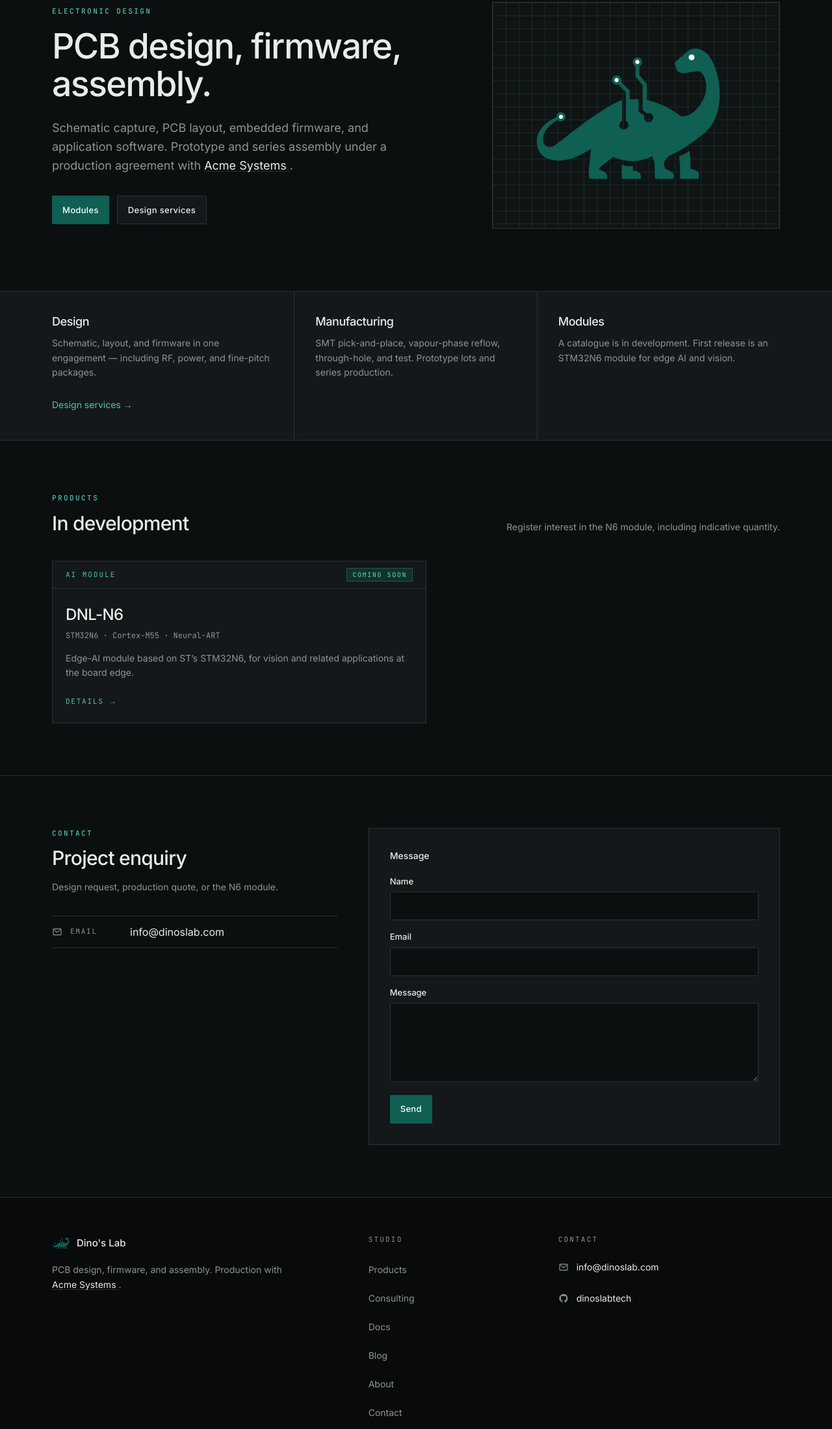
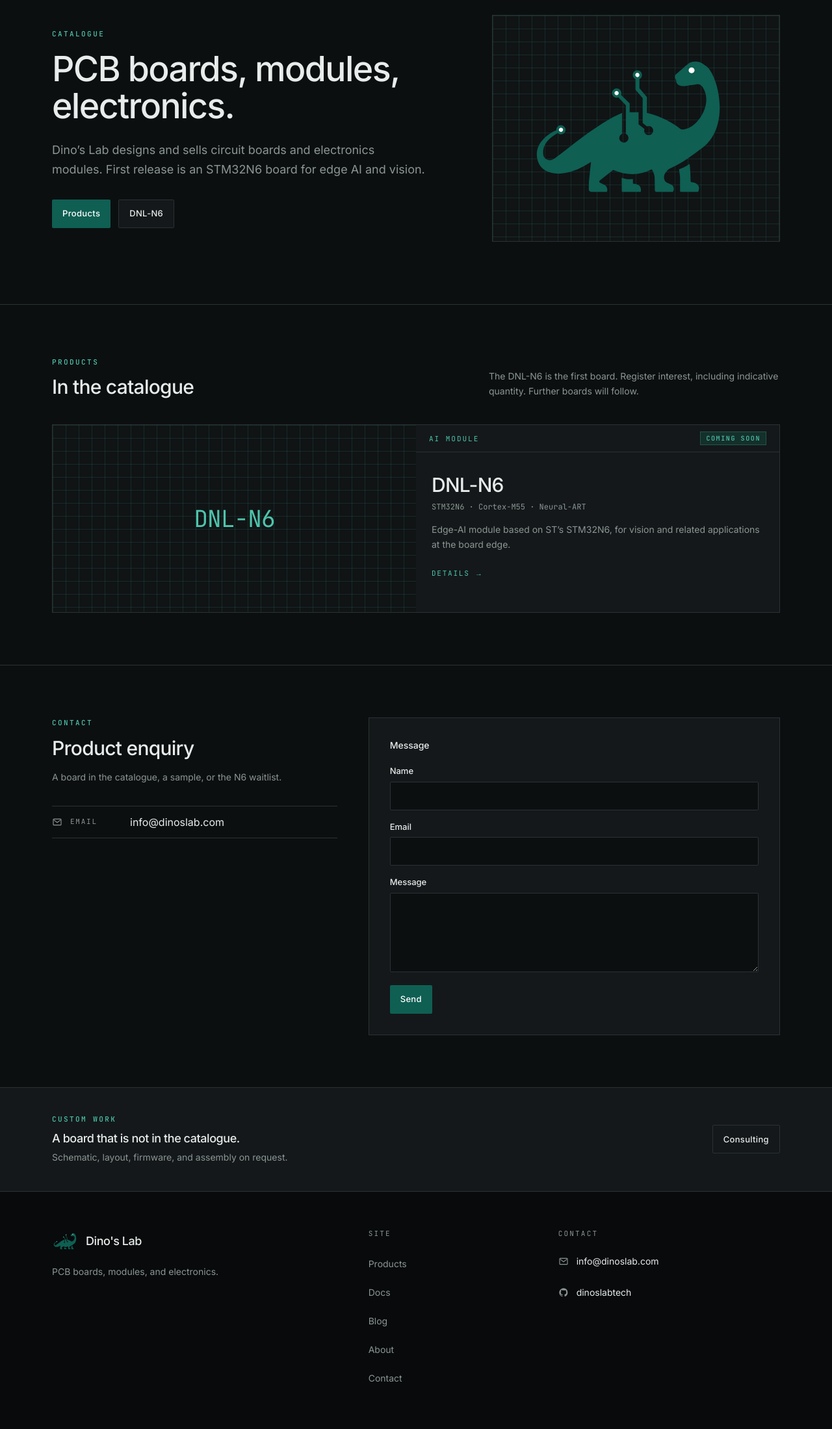
Before and after one commit to dinoslabtech/dinoslab.com, an Astro site: page / in a window 1280 px wide. Shown: the part 157-2356 px from the top of the page at 65% size. Built offline with nearby package versions, Linux system fonts and the light colour scheme; Astro itself is replaced by a stand-in of ours.

Commit message:
v0.2.9 Product-first site, larger mark, consulting only on home banner
Dino's Lab leads with boards and modules. Consulting stays on /consulting
and as a strip at the bottom of the home page.

```diff
--- a/package.json
+++ b/package.json
@@ -1,9 +1,9 @@
 {
   "name": "dinoslab.com",
-  "version": "0.2.8",
+  "version": "0.2.9",
   "private": true,
   "type": "module",
-  "description": "Dino's Lab — boards, modules, and custom PCB work.",
+  "description": "Dino's Lab — PCB boards, modules, and electronics.",
   "scripts": {
     "dev": "astro dev --host 0.0.0.0 --port 4321",
     "build": "astro build",
--- a/src/components/ContactLinks.astro
+++ b/src/components/ContactLinks.astro
@@ -65,7 +65,7 @@ if (github) {
       <li class:list={["flex min-h-11 items-center gap-3 text-sm text-muted", compact ? "py-1" : "py-3"]}>
         <Icon name="pin" />
         {!compact && (
-          <span class="w-20 shrink-0 font-mono text-[11px] uppercase tracking-[0.16em]">Studio</span>
+          <span class="w-20 shrink-0 font-mono text-[11px] uppercase tracking-[0.16em]">Location</span>
         )}
         <span class={compact ? "" : "text-[15px] text-ink sm:text-base"}>{site.location}</span>
       </li>
--- a/src/components/Footer.astro
+++ b/src/components/Footer.astro
@@ -7,20 +7,17 @@ const year = new Date().getFullYear();
 <footer class="mt-auto border-t border-line bg-void">
   <div class="shell grid gap-10 py-12 sm:gap-12 sm:py-14 md:grid-cols-12">
     <div class="md:col-span-5">
-      <div class="flex items-center gap-2.5">
-        <img src="/logo-mark.svg" alt="" width="28" height="28" class="h-7 w-7" />
-        <span class="text-[15px] font-medium">{site.name}</span>
+      <div class="flex items-center gap-3">
+        <img src="/logo-mark.svg" alt="" width="40" height="40" class="h-10 w-10" />
+        <span class="text-lg font-medium tracking-tight">{site.name}</span>
       </div>
       <p class="mt-4 max-w-sm text-sm leading-relaxed text-muted">
-        {site.tagline} Production with{" "}
-        <a class="text-ink underline decoration-line underline-offset-2 hover:text-lab" href={site.acme.url}>
-          {site.acme.name}
-        </a>.
+        {site.tagline}
       </p>
     </div>
 
     <div class="md:col-span-3">
-      <p class="font-mono text-[11px] uppercase tracking-[0.2em] text-muted">Studio</p>
+      <p class="font-mono text-[11px] uppercase tracking-[0.2em] text-muted">Site</p>
       <ul class="mt-4 space-y-0 text-sm text-muted">
         {nav.map((item) => (
           <li>
--- a/src/components/ProductCard.astro
+++ b/src/components/ProductCard.astro
@@ -6,23 +6,41 @@ interface Props {
   chip: string;
   summary: string;
   heading?: "h2" | "h3";
+  featured?: boolean;
 }
 
-const { href, category, title, chip, summary, heading = "h2" } = Astro.props;
+const { href, category, title, chip, summary, heading = "h2", featured = false } = Astro.props;
 const Heading = heading;
 ---
 
-<a href={href} class="panel group flex flex-col overflow-hidden transition-colors hover:border-lab">
+<a
+  href={href}
+  class:list={[
+    "panel group overflow-hidden transition-colors hover:border-lab",
+    featured ? "grid md:grid-cols-2" : "flex flex-col",
+  ]}
+>
+  {
+    featured && (
+      <div class="figure-grid flex min-h-52 items-center justify-center px-8 py-12 md:min-h-[18rem]">
+        <p class="font-mono text-3xl tracking-tight text-lab sm:text-4xl">{title}</p>
+      </div>
+    )
+  }
+  <div class="flex flex-col">
     <div class="flex flex-wrap items-center justify-between gap-2 border-b border-line px-4 py-2.5 sm:px-5">
       <span class="font-mono text-[11px] uppercase tracking-[0.18em] text-lab">{category}</span>
       <span class="badge">Coming soon</span>
     </div>
-  <div class="flex flex-1 flex-col px-5 py-6">
-    <Heading class="text-2xl font-medium tracking-tight group-hover:text-lab">{title}</Heading>
+    <div class="flex flex-1 flex-col px-5 py-6 sm:px-6 sm:py-8">
+      <Heading class:list={["font-medium tracking-tight group-hover:text-lab", featured ? "text-3xl" : "text-2xl"]}>
+        {title}
+      </Heading>
       <p class="mt-2 font-mono text-xs text-muted">{chip}</p>
       <p class="mt-4 text-sm leading-relaxed text-muted">{summary}</p>
       <p class="mt-6 font-mono text-[11px] uppercase tracking-[0.16em] text-lab">
         Details <span aria-hidden="true" class="font-sans">→</span>
       </p>
     </div>
+  </div>
 </a>
--- a/src/data/site.ts
+++ b/src/data/site.ts
@@ -3,8 +3,8 @@ export const site = {
   legalName: "Dino's Lab",
   url: "https://dinoslab.com",
   description:
-    "Electronic design studio in Ladispoli (Rome), Italy. PCB layout, firmware, and board assembly from prototype to series production.",
-  tagline: "PCB design, firmware, and assembly.",
+    "PCB boards, modules, and electronics from Dino's Lab. Ladispoli (Rome), Italy.",
+  tagline: "PCB boards, modules, and electronics.",
   email: "info@dinoslab.com",
   github: "https://github.com/dinoslabtech",
   githubHandle: "dinoslabtech",
@@ -17,7 +17,6 @@ export const site = {
 
 export const nav = [
   { href: "/products", label: "Products" },
-  { href: "/consulting", label: "Consulting" },
   { href: "/docs", label: "Docs" },
   { href: "/blog", label: "Blog" },
   { href: "/about", label: "About" },
--- a/src/pages/about.astro
+++ b/src/pages/about.astro
@@ -6,39 +6,33 @@ import { site } from "@/data/site";
 
 <Layout
   title="About"
-  description="Dino’s Lab is an electronic design studio in Ladispoli (Rome), Italy, with board assembly through Acme Systems."
+  description="Dino’s Lab designs and sells PCB boards, modules, and electronics. Ladispoli (Rome), Italy."
 >
   <div class="shell py-16 lg:py-20">
-    <PageIntro kicker="About" title="The studio">
-      Electronic design and board assembly. The studio is in Ladispoli (Rome), Italy.
+    <PageIntro kicker="About" title="Dino’s Lab">
+      PCB boards, modules, and electronics.
     </PageIntro>
 
     <div class="mt-14 grid gap-12 lg:grid-cols-12">
       <div class="space-y-5 text-[17px] leading-relaxed text-muted lg:col-span-7">
         <p>
-          Dino’s Lab provides schematic capture, PCB layout, embedded firmware,
-          and application software. Related disciplines — mechanics, industrial
-          design, and specialist firmware — are covered through a network of
-          professionals engaged per project.
+          Dino’s Lab designs and sells its own circuit boards and electronics
+          modules. The first catalogue item is the DNL-N6, an STM32N6 module for
+          edge AI and vision. Further boards are in development.
         </p>
         <p>
-          Assembly is carried out under a production agreement with{" "}
+          Boards are assembled under a production agreement with{" "}
           <a class="text-ink underline decoration-line underline-offset-2 hover:text-lab" href={site.acme.url}>
             {site.acme.name}
           </a>
           : SMT pick-and-place, vapour-phase reflow, through-hole completion, and
-          test. Quantities range from first prototypes to series of tens of
-          thousands per month.
-        </p>
-        <p>
-          A catalogue of modules is in development. Custom design remains
-          available throughout.
+          test.
         </p>
       </div>
 
       <dl class="h-fit divide-y divide-line border border-line bg-panel lg:col-span-5">
         <div class="grid grid-cols-[7rem_1fr] gap-4 px-5 py-4 text-sm">
-          <dt class="font-mono text-[11px] uppercase tracking-[0.16em] text-muted">Studio</dt>
+          <dt class="font-mono text-[11px] uppercase tracking-[0.16em] text-muted">Location</dt>
           <dd>{site.location}</dd>
         </div>
         <div class="grid grid-cols-[7rem_1fr] gap-4 px-5 py-4 text-sm">
--- a/src/pages/contact.astro
+++ b/src/pages/contact.astro
@@ -7,12 +7,12 @@ import ContactLinks from "@/components/ContactLinks.astro";
 
 <Layout
   title="Contact"
-  description="Email Dino’s Lab. Ladispoli (Rome), Italy."
+  description="Email Dino’s Lab about a board, a sample, or the catalogue."
 >
   <div class="shell grid gap-12 py-16 lg:grid-cols-12 lg:py-20">
     <div class="lg:col-span-5">
       <PageIntro kicker="Contact" title="Contact">
-        Email.
+        Email. A product in the catalogue, a sample, or the N6 waitlist.
       </PageIntro>
       <div class="mt-10">
         <ContactLinks github location />
@@ -21,10 +21,6 @@ import ContactLinks from "@/components/ContactLinks.astro";
 
     <div class="panel h-fit p-6 sm:p-8 lg:col-span-7">
       <p class="text-sm font-medium">Message</p>
-      <p class="mt-2 text-sm text-muted">
-        For a design or production quote, see{" "}
-        <a class="underline underline-offset-2 hover:text-lab" href="/consulting">consulting</a>.
-      </p>
       <div class="mt-6">
         <ContactForm />
       </div>
--- a/src/pages/index.astro
+++ b/src/pages/index.astro
@@ -3,7 +3,6 @@ import Layout from "@/layouts/Layout.astro";
 import ContactForm from "@/components/ContactForm.astro";
 import ContactLinks from "@/components/ContactLinks.astro";
 import ProductCard from "@/components/ProductCard.astro";
-import { site } from "@/data/site";
 import { getCollection } from "astro:content";
 
 const products = await getCollection("products");
@@ -13,19 +12,15 @@ const products = await getCollection("products");
   <section class="border-b border-line">
     <div class="shell grid items-center gap-10 py-12 sm:py-16 lg:grid-cols-12 lg:gap-10 lg:py-24">
       <div class="lg:col-span-7">
-        <p class="eyebrow">Electronic design</p>
-        <h1 class="display mt-4 max-w-xl">PCB design, firmware, assembly.</h1>
+        <p class="eyebrow">Catalogue</p>
+        <h1 class="display mt-4 max-w-xl">PCB boards, modules, electronics.</h1>
         <p class="lead mt-6">
-          Schematic capture, PCB layout, embedded firmware, and application
-          software. Prototype and series assembly under a production agreement
-          with{" "}
-          <a class="text-ink underline decoration-line underline-offset-2 hover:text-lab" href={site.acme.url}>
-            {site.acme.name}
-          </a>.
+          Dino’s Lab designs and sells circuit boards and electronics modules.
+          First release is an STM32N6 board for edge AI and vision.
         </p>
         <div class="mt-8 flex flex-wrap gap-3">
-          <a href="/products" class="btn-primary">Modules</a>
-          <a href="/consulting" class="btn-secondary">Design services</a>
+          <a href="/products" class="btn-primary">Products</a>
+          <a href="/products/dnl-n6" class="btn-secondary">DNL-N6</a>
         </div>
       </div>
 
@@ -41,50 +36,22 @@ const products = await getCollection("products");
     </div>
   </section>
 
-  <section class="border-b border-line bg-panel">
-    <div class="shell grid grid-cols-1 divide-y divide-line md:grid-cols-3 md:divide-x md:divide-y-0">
-      <div class="py-8 md:pr-8">
-        <h2 class="text-lg font-medium tracking-tight">Design</h2>
-        <p class="mt-2 text-sm leading-relaxed text-muted">
-          Schematic, layout, and firmware in one engagement — including RF,
-          power, and fine-pitch packages.
-        </p>
-        <a href="/consulting" class="mt-4 inline-flex min-h-11 items-center text-sm text-lab hover:underline">
-          Design services&nbsp;→
-        </a>
-      </div>
-      <div class="py-8 md:px-8">
-        <h2 class="text-lg font-medium tracking-tight">Manufacturing</h2>
-        <p class="mt-2 text-sm leading-relaxed text-muted">
-          SMT pick-and-place, vapour-phase reflow, through-hole, and test.
-          Prototype lots and series production.
-        </p>
-      </div>
-      <div class="py-8 md:pl-8">
-        <h2 class="text-lg font-medium tracking-tight">Modules</h2>
-        <p class="mt-2 text-sm leading-relaxed text-muted">
-          A catalogue is in development. First release is an STM32N6 module for
-          edge AI and vision.
-        </p>
-      </div>
-    </div>
-  </section>
-
   <section class="border-b border-line">
     <div class="shell py-12 sm:py-16 lg:py-20">
       <div class="flex flex-col gap-4 md:flex-row md:items-end md:justify-between">
         <div>
           <p class="eyebrow">Products</p>
-          <h2 class="mt-3 text-3xl font-medium tracking-tight">In development</h2>
+          <h2 class="mt-3 text-3xl font-medium tracking-tight">In the catalogue</h2>
         </div>
         <p class="max-w-md text-sm leading-relaxed text-muted">
-          Register interest in the N6 module, including indicative quantity.
+          The DNL-N6 is the first board. Register interest, including indicative
+          quantity. Further boards will follow.
         </p>
       </div>
       <div
         class:list={[
           "mt-10 grid gap-6",
-          products.length > 1 ? "md:grid-cols-2" : "max-w-xl",
+          products.length > 1 ? "md:grid-cols-2" : "",
         ]}
       >
         {
@@ -96,6 +63,7 @@ const products = await getCollection("products");
               chip={product.data.chip}
               summary={product.data.summary}
               heading="h3"
+              featured={products.length === 1}
             />
           ))
         }
@@ -103,13 +71,13 @@ const products = await getCollection("products");
     </div>
   </section>
 
-  <section>
+  <section class="border-b border-line">
     <div class="shell grid gap-10 py-12 sm:gap-12 sm:py-16 lg:grid-cols-12 lg:py-20">
       <div class="lg:col-span-5">
         <p class="eyebrow">Contact</p>
-        <h2 class="mt-3 text-3xl font-medium tracking-tight">Project enquiry</h2>
+        <h2 class="mt-3 text-3xl font-medium tracking-tight">Product enquiry</h2>
         <p class="mt-4 text-sm leading-relaxed text-muted">
-          Design request, production quote, or the N6 module.
+          A board in the catalogue, a sample, or the N6 waitlist.
         </p>
         <div class="mt-8">
           <ContactLinks />
@@ -123,4 +91,17 @@ const products = await getCollection("products");
       </div>
     </div>
   </section>
+
+  <section class="bg-panel">
+    <div class="shell flex flex-col gap-4 py-8 sm:flex-row sm:items-center sm:justify-between sm:py-10">
+      <div>
+        <p class="eyebrow">Custom work</p>
+        <p class="mt-2 text-lg font-medium tracking-tight">A board that is not in the catalogue.</p>
+        <p class="mt-1 max-w-xl text-sm leading-relaxed text-muted">
+          Schematic, layout, firmware, and assembly on request.
+        </p>
+      </div>
+      <a href="/consulting" class="btn-secondary shrink-0">Consulting</a>
+    </div>
+  </section>
 </Layout>
--- a/src/pages/products/index.astro
+++ b/src/pages/products/index.astro
@@ -9,18 +9,19 @@ const products = await getCollection("products");
 
 <Layout
   title="Products"
-  description="Dino’s Lab modules. First release: STM32N6 edge-AI module. Register interest."
+  description="Dino’s Lab catalogue. PCB boards and electronics modules. First release: STM32N6 edge-AI module."
 >
   <div class="shell py-16 lg:py-20">
-    <PageIntro kicker="Products" title="Modules">
-      Catalogue in development. First item is an STM32N6 module for edge AI.
-      Indicative quantity can be included with an interest request.
+    <PageIntro kicker="Products" title="Boards and modules">
+      The catalogue. First item is the DNL-N6, an STM32N6 module for edge AI.
+      Further boards will follow. Indicative quantity can be included with an
+      interest request.
     </PageIntro>
 
     <div
       class:list={[
         "mt-12 grid gap-6",
-        products.length > 1 ? "md:grid-cols-2" : "max-w-xl",
+        products.length > 1 ? "md:grid-cols-2" : "",
       ]}
     >
       {
@@ -31,6 +32,7 @@ const products = await getCollection("products");
             title={product.data.title}
             chip={product.data.chip}
             summary={product.data.summary}
+            featured={products.length === 1}
           />
         ))
       }
```
Also changed, not shown: src/components/Header.astro (+4 -4 lines), README.md. Lines whose indentation alone changed are shown as unchanged.
